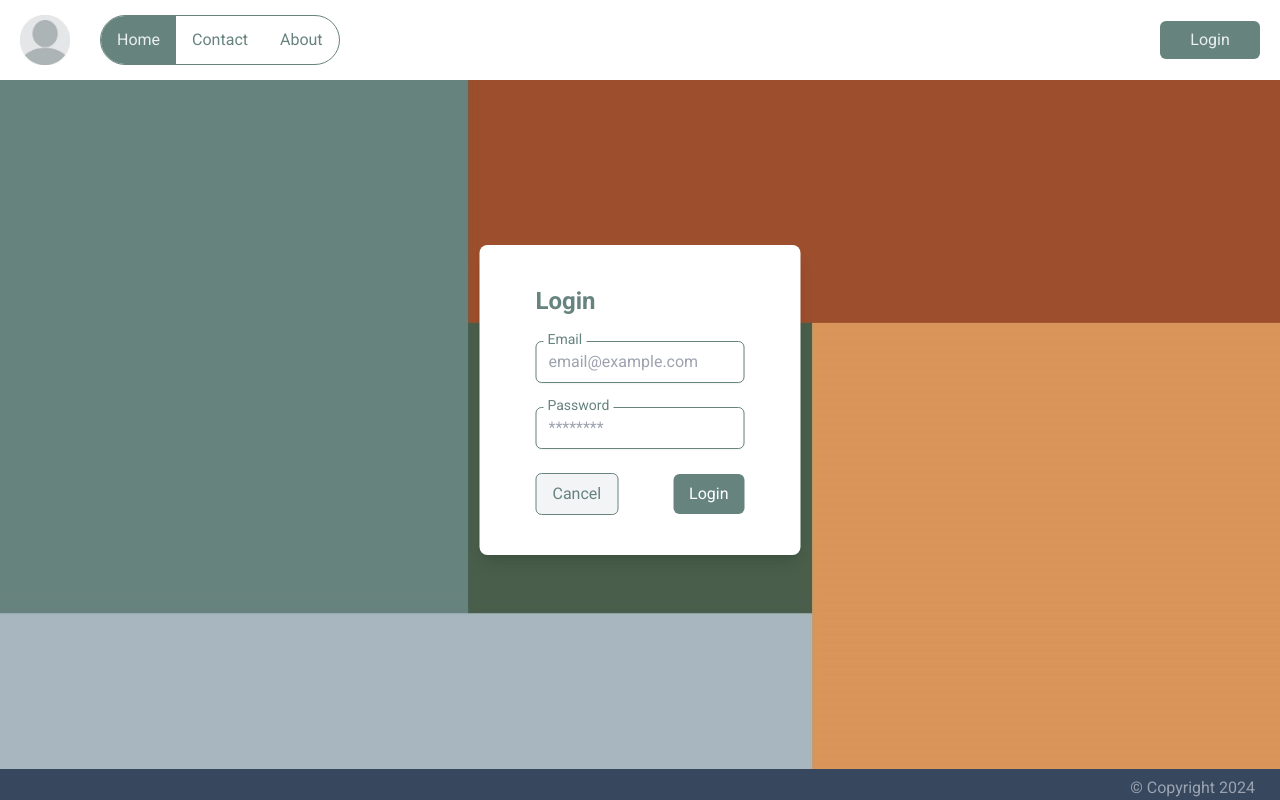
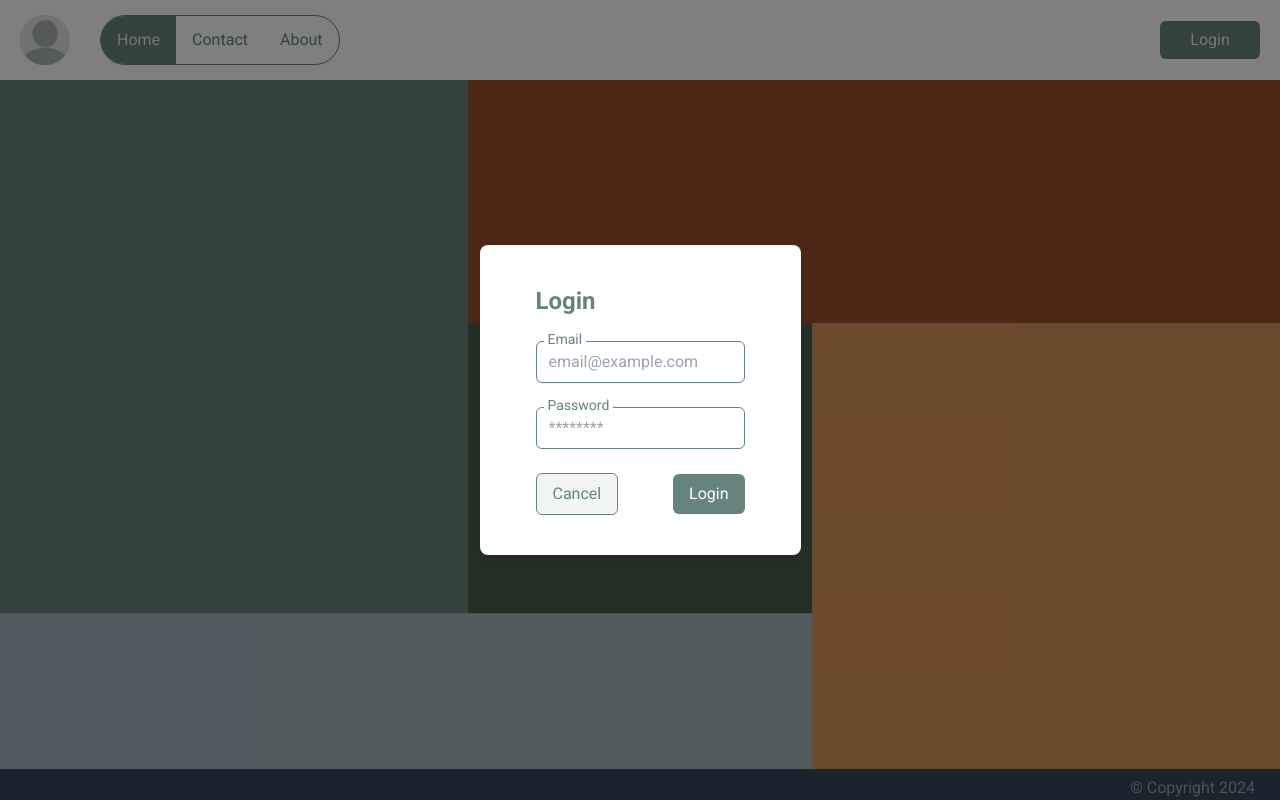
Before and after one commit to TeaChareqishvili/Quantori-task, a Next.js app: page / in a window 1280 px wide. Both pictures are taken after a click on the button "Login". Built offline with nearby package versions, Linux system fonts and the light colour scheme.

Commit message:
login form modal

```diff
--- a/app/page.tsx
+++ b/app/page.tsx
@@ -1,11 +1,9 @@
 import HomePage from "@/components/HomePage";
-import LogInForm from "@/components/LogInForm";
 
 export default function Home() {
   return (
     <main className=" w-full h-full">
       <HomePage />
-      <LogInForm />
     </main>
   );
 }
--- a/components/HomePage.tsx
+++ b/components/HomePage.tsx
@@ -3,7 +3,6 @@ import backGroundImage from "../public/assets/bg.jpg";
 export default function HomePage() {
   return (
     <div
-      className="relative"
       style={{
         backgroundImage: `url(${backGroundImage.src})`,
         backgroundSize: "cover",
--- a/components/LogInBtn.tsx
+++ b/components/LogInBtn.tsx
@@ -1,9 +1,30 @@
+"use client";
+import { useState } from "react";
+import LogInForm from "./LogInForm";
+import LogInModal from "./LogInModal";
+
 export default function LogInBtn() {
+  const [isModalOpen, setModalOpen] = useState(false);
+  const handleModal = () => {
+    setModalOpen(true);
+  };
+  const handleModalClose = () => {
+    setModalOpen(false);
+  };
   return (
     <>
-      <button className="cursor-pointer bg-[#66837e] text-[#eaefef] px-[20px] py-[7px] rounded-md w-[100px] hover:bg-[#eaefef] hover:text-[#66837e] transition-all duration-300 ">
+      <button
+        onClick={handleModal}
+        className="cursor-pointer bg-[#66837e] text-[#eaefef] px-[20px] py-[7px] rounded-md w-[100px] hover:bg-[#eaefef] hover:text-[#66837e] transition-all duration-300 "
+      >
         Login
       </button>
+      <LogInModal isOpen={isModalOpen}>
+        <LogInForm
+          handleModalClose={handleModalClose}
+          onClose={handleModalClose}
+        />
+      </LogInModal>
     </>
   );
 }
--- a/components/LogInForm.tsx
+++ b/components/LogInForm.tsx
@@ -1,6 +1,6 @@
-export default function LogInForm() {
+export default function LogInForm({ handleModalClose }: any) {
   return (
-    <div className="absolute top-1/2 left-1/2 transform -translate-x-1/2 -translate-y-1/2 px-14 py-10 bg-white rounded-lg shadow-lg">
+    <div className=" px-14 py-10 bg-white rounded-lg shadow-lg">
       <h2 className="text-2xl font-bold text-[#66837e] mb-6">Login</h2>
       <form className="space-y-6">
         <div className="relative">
@@ -33,6 +33,7 @@ export default function LogInForm() {
         </div>
         <div className="flex justify-between items-center mt-6">
           <button
+            onClick={handleModalClose}
             type="button"
             className="px-4 py-2 bg-gray-100 text-[#66837e] border border-[#66837e] rounded-md hover:bg-gray-200 transition"
           >
--- /dev/null
+++ b/components/LogInModal.tsx
@@ -0,0 +1,17 @@
+interface ModalProps {
+  isOpen: boolean;
+
+  children: React.ReactNode;
+}
+
+const LogInModal: React.FC<ModalProps> = ({ isOpen, children }) => {
+  if (!isOpen) return null;
+
+  return (
+    <div className="fixed inset-0 flex items-center justify-center bg-black bg-opacity-50">
+      <div onClick={(e) => e.stopPropagation()}>{children}</div>
+    </div>
+  );
+};
+
+export default LogInModal;
```
